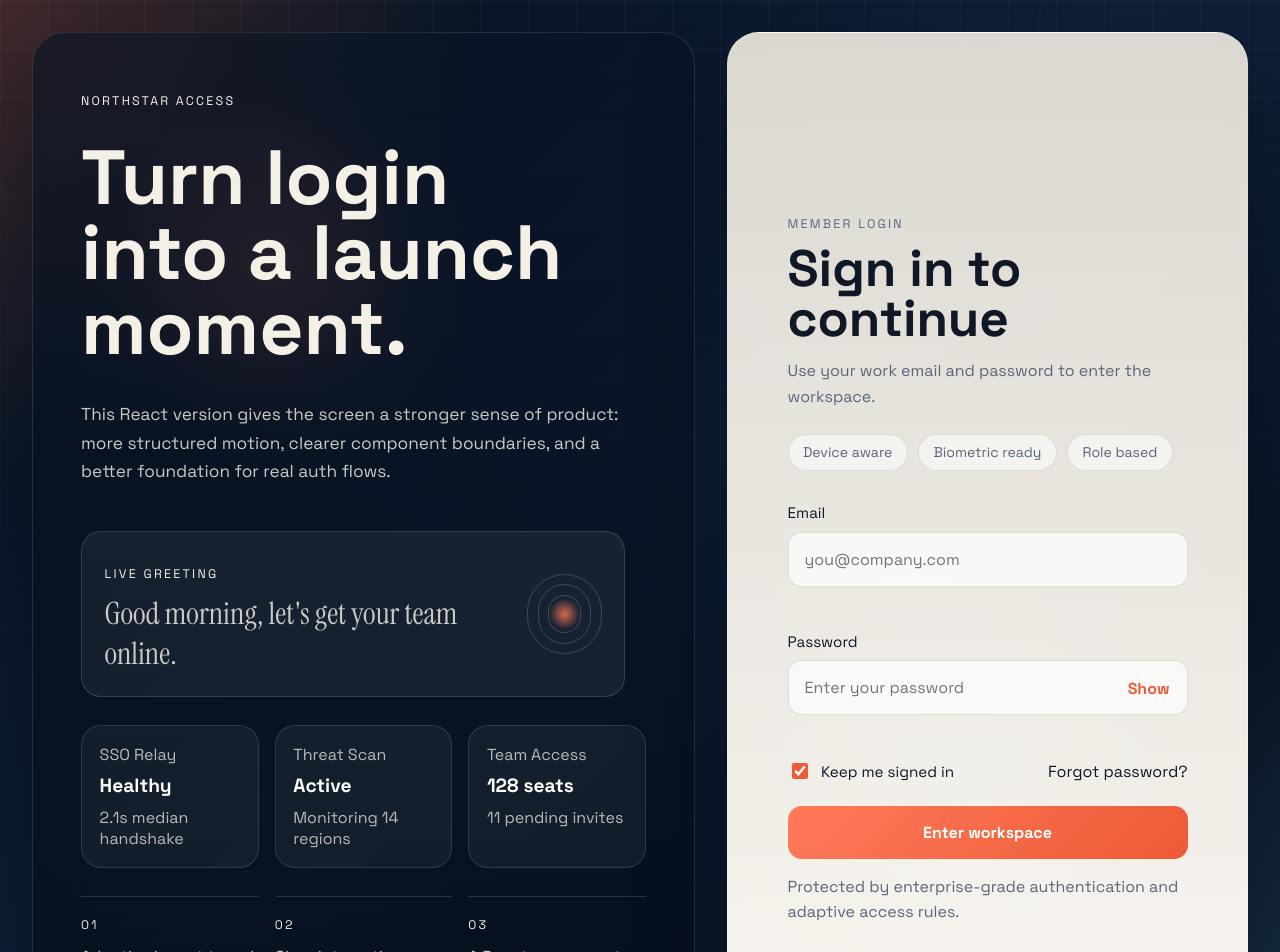
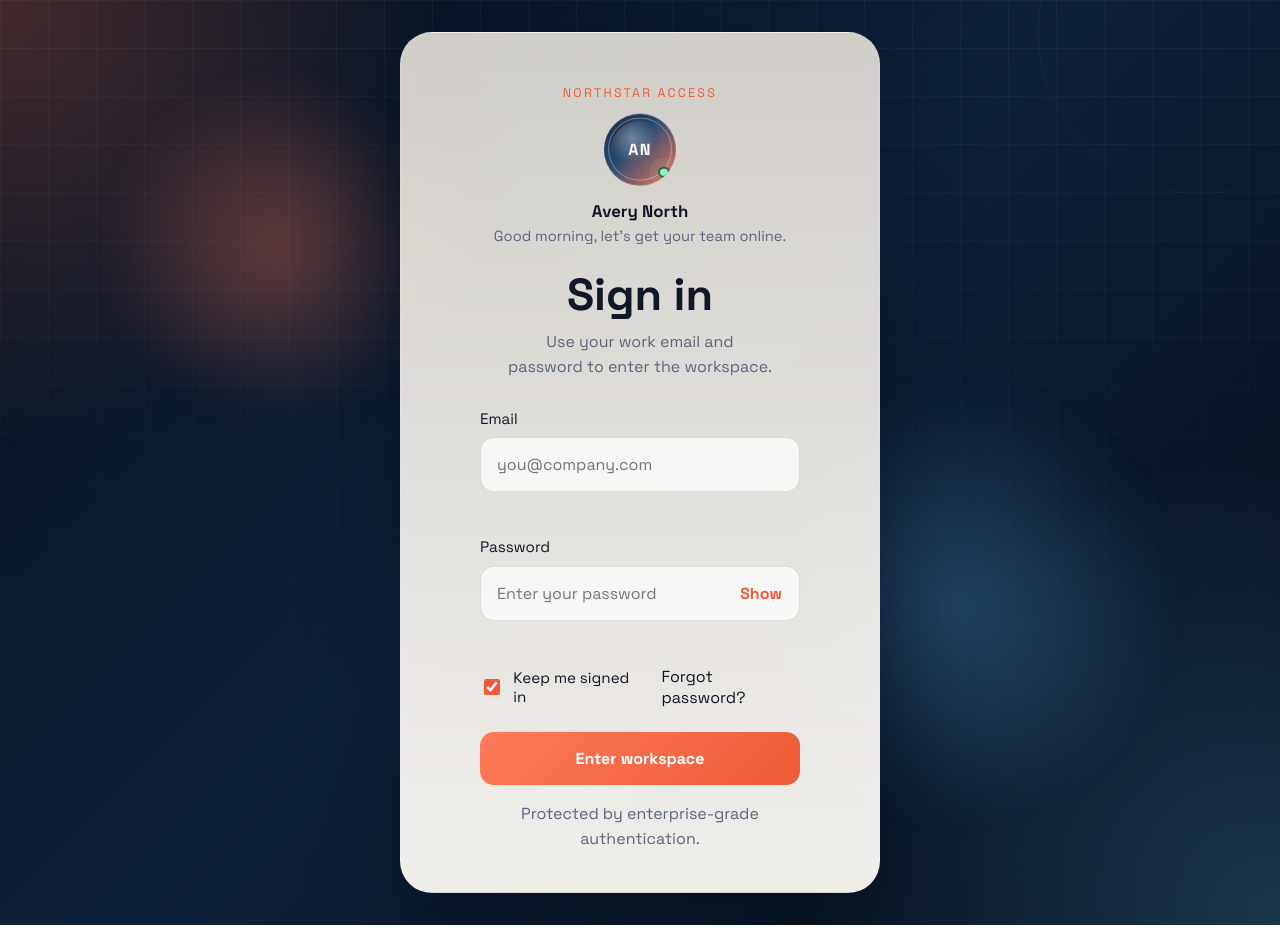
Before and after one commit to chrisrnojo404/login-screen, a React (Vite) app: page / in a window 1280 px wide. Shown: the top 952 px of the page. After the commit the page ends 925 px from the top, so only its background shows below. Built offline with nearby package versions, Linux system fonts and the light colour scheme.

Commit message:
Center and simplify login form

```diff
--- a/src/App.jsx
+++ b/src/App.jsx
@@ -1,16 +1,4 @@
 import { useEffect, useState } from "react";
-
-const activityFeed = [
-  { label: "SSO Relay", value: "Healthy", detail: "2.1s median handshake" },
-  { label: "Threat Scan", value: "Active", detail: "Monitoring 14 regions" },
-  { label: "Team Access", value: "128 seats", detail: "11 pending invites" }
-];
-
-const highlights = [
-  "Adaptive layout tuned for desktop, tablet, and mobile.",
-  "Clear interaction states with lightweight validation feedback.",
-  "A React component base that is ready for real authentication wiring."
-];
 
 function getGreeting() {
   const hour = new Date().getHours();
@@ -87,63 +75,27 @@ export default function App() {
       </section>
 
       <section className="login-layout" aria-label="Login experience">
-        <aside className="brand-panel">
-          <div className="brand-copy">
-            <p className="eyebrow">Northstar Access</p>
-            <h1>Turn login into a launch moment.</h1>
-            <p className="intro">
-              This React version gives the screen a stronger sense of product:
-              more structured motion, clearer component boundaries, and a better
-              foundation for real auth flows.
-            </p>
-          </div>
+        <section className="form-panel form-panel--minimal">
+          <div className="form-panel__inner">
+            <p className="eyebrow eyebrow--center">Northstar Access</p>
 
-          <div className="status-card">
-            <div>
-              <p className="status-label">Live greeting</p>
-              <p className="status-copy">{greeting}</p>
-            </div>
-            <div className="orbit-indicator" aria-hidden="true">
-              <span></span>
-              <span></span>
-              <span></span>
-            </div>
-          </div>
-
-          <div className="activity-grid" aria-label="Platform status">
-            {activityFeed.map((item) => (
-              <article className="activity-card" key={item.label}>
-                <p>{item.label}</p>
-                <strong>{item.value}</strong>
-                <span>{item.detail}</span>
-              </article>
-            ))}
-          </div>
-
-          <div className="feature-list">
-            {highlights.map((item, index) => (
-              <article key={item}>
-                <span>{String(index + 1).padStart(2, "0")}</span>
-                <p>{item}</p>
-              </article>
-            ))}
-          </div>
-        </aside>
-
-        <section className="form-panel">
-          <div className="form-panel__inner">
-            <div className="form-heading">
-              <p className="badge">Member Login</p>
-              <h2>Sign in to continue</h2>
-              <p>
-                Use your work email and password to enter the workspace.
-              </p>
+            <div className="member-badge member-badge--minimal" aria-label="Member profile preview">
+              <div className="member-badge__avatar" aria-hidden="true">
+                <span className="member-badge__pulse"></span>
+                <span className="member-badge__orbit"></span>
+                <span className="member-badge__ring"></span>
+                <span className="member-badge__presence"></span>
+                <span className="member-badge__initials">AN</span>
+              </div>
+              <div className="member-badge__copy">
+                <strong>Avery North</strong>
+                <span>{greeting}</span>
+              </div>
             </div>
 
-            <div className="trust-row" aria-label="Security highlights">
-              <span>Device aware</span>
-              <span>Biometric ready</span>
-              <span>Role based</span>
+            <div className="form-heading form-heading--minimal">
+              <h2>Sign in</h2>
+              <p>Use your work email and password to enter the workspace.</p>
             </div>
 
             <form className="login-form" onSubmit={handleSubmit} noValidate>
@@ -206,10 +158,10 @@ export default function App() {
                 Enter workspace
               </button>
 
-              <p className="form-note" aria-live="polite">
+              <p className="form-note form-note--minimal" aria-live="polite">
                 {submitted && canSubmit
                   ? "Looking good. This React screen is ready to connect to real authentication."
-                  : "Protected by enterprise-grade authentication and adaptive access rules."}
+                  : "Protected by enterprise-grade authentication."}
               </p>
             </form>
           </div>
--- a/src/styles.css
+++ b/src/styles.css
@@ -120,199 +120,176 @@ button {
   mask-image: linear-gradient(to bottom, rgba(0, 0, 0, 0.92), transparent 92%);
 }
 
-.login-layout {
+.login-layout,
+.form-panel {
   position: relative;
   z-index: 1;
+}
+
+.login-layout {
   min-height: 100vh;
   display: grid;
-  grid-template-columns: 1.12fr 0.88fr;
-  gap: 2rem;
+  place-items: center;
   padding: 2rem;
 }
 
-.brand-panel,
 .form-panel {
   border: 1px solid var(--line);
   box-shadow: var(--shadow);
   backdrop-filter: blur(24px);
 }
 
-.brand-panel {
-  display: flex;
-  flex-direction: column;
-  gap: 1.75rem;
-  justify-content: space-between;
-  padding: 3rem;
-  border-radius: var(--radius-xl);
-  background: linear-gradient(180deg, rgba(8, 19, 36, 0.6), rgba(6, 14, 27, 0.84));
-}
-
-.brand-copy {
-  display: grid;
-  gap: 1.1rem;
-}
-
 .eyebrow,
-.badge,
-.status-label,
-.feature-list span {
+.badge {
   text-transform: uppercase;
   letter-spacing: 0.18em;
   font-size: 0.78rem;
 }
 
-.brand-panel h1,
 .form-heading h2 {
   margin: 0;
   line-height: 0.98;
-}
-
-.brand-panel h1 {
-  max-width: 10ch;
-  font-size: clamp(3rem, 6vw, 6.4rem);
-}
-
-.intro,
-.status-copy,
-.feature-list p,
-.form-note {
-  color: rgba(245, 240, 230, 0.82);
-}
-
-.intro {
-  max-width: 40rem;
-  font-size: 1.08rem;
-  line-height: 1.65;
-}
-
-.status-card {
-  display: flex;
-  align-items: center;
-  justify-content: space-between;
-  gap: 1.5rem;
-  width: min(100%, 34rem);
-  padding: 1.35rem 1.4rem;
-  border: 1px solid rgba(255, 255, 255, 0.14);
-  border-radius: var(--radius-lg);
-  background: rgba(255, 255, 255, 0.06);
-}
-
-.status-copy {
-  margin: 0.5rem 0 0;
-  font-family: "Instrument Serif", serif;
-  font-size: clamp(1.5rem, 2.4vw, 2rem);
-}
-
-.orbit-indicator {
-  position: relative;
-  width: 5rem;
-  height: 5rem;
-}
-
-.orbit-indicator span {
-  position: absolute;
-  inset: 0;
-  border: 1px solid rgba(255, 255, 255, 0.18);
-  border-radius: 999px;
-}
-
-.orbit-indicator span:nth-child(2) {
-  inset: 0.65rem;
-}
-
-.orbit-indicator span:nth-child(3) {
-  inset: 1.3rem;
-  background: radial-gradient(circle, rgba(255, 122, 89, 0.82), transparent 66%);
-}
-
-.activity-grid {
-  display: grid;
-  grid-template-columns: repeat(3, minmax(0, 1fr));
-  gap: 1rem;
-}
-
-.activity-card {
-  padding: 1.1rem;
-  border: 1px solid rgba(255, 255, 255, 0.12);
-  border-radius: var(--radius-lg);
-  background: rgba(255, 255, 255, 0.05);
-}
-
-.activity-card p,
-.activity-card span {
-  margin: 0;
-  color: rgba(245, 240, 230, 0.74);
-}
-
-.activity-card strong {
-  display: block;
-  margin: 0.55rem 0;
-  font-size: 1.2rem;
-  color: white;
-}
-
-.feature-list {
-  display: grid;
-  grid-template-columns: repeat(3, 1fr);
-  gap: 1rem;
-}
-
-.feature-list article {
-  padding: 1rem 0 0;
-  border-top: 1px solid rgba(255, 255, 255, 0.14);
-}
-
-.feature-list p {
-  margin: 0.7rem 0 0;
-  line-height: 1.55;
 }
 
 .form-panel {
   display: grid;
   place-items: center;
   border-radius: var(--radius-xl);
-  background: linear-gradient(180deg, var(--panel), var(--panel-strong));
+  width: min(100%, 30rem);
+  background: linear-gradient(180deg, rgba(247, 241, 231, 0.84), rgba(255, 252, 246, 0.94));
   color: var(--text-dark);
 }
 
-.form-panel__inner {
-  width: min(100%, 31rem);
-  padding: 3rem;
+.form-panel--minimal {
+  overflow: hidden;
 }
 
-.badge {
+.form-panel__inner {
+  width: min(100%, 24rem);
+  padding: 2.5rem 2rem;
+}
+
+.member-badge {
+  display: flex;
+  align-items: center;
+  gap: 1rem;
+  justify-content: center;
+}
+
+.member-badge--minimal {
+  margin-top: 0.75rem;
+  margin-bottom: 1.6rem;
+  flex-direction: column;
+  gap: 0.9rem;
+  text-align: center;
+}
+
+.member-badge__avatar {
+  position: relative;
+  display: grid;
+  place-items: center;
+  width: 4.5rem;
+  height: 4.5rem;
+  border-radius: 50%;
+  background: linear-gradient(135deg, #1a2840 0%, #294a73 42%, #ff7a59 100%);
+  color: white;
+  flex-shrink: 0;
+  overflow: hidden;
+  isolation: isolate;
+  animation: avatarFloat 5s ease-in-out infinite;
+}
+
+.member-badge__avatar::before {
+  content: "";
+  position: absolute;
+  inset: 0.45rem;
+  border-radius: 50%;
+  background: radial-gradient(circle at 35% 30%, rgba(255, 255, 255, 0.34), transparent 45%);
+}
+
+.member-badge__pulse,
+.member-badge__orbit,
+.member-badge__ring {
+  position: absolute;
+  border-radius: 50%;
+}
+
+.member-badge__pulse {
+  inset: -0.35rem;
+  border: 1px solid rgba(103, 198, 255, 0.34);
+  opacity: 0.7;
+  animation: avatarPulse 2.8s ease-out infinite;
+}
+
+.member-badge__orbit {
+  inset: -0.55rem;
+  border: 1px dashed rgba(255, 255, 255, 0.22);
+  animation: avatarSpin 9s linear infinite;
+}
+
+.member-badge__ring {
+  inset: 0.28rem;
+  border: 1px solid rgba(255, 255, 255, 0.35);
+}
+
+.member-badge__presence {
+  position: absolute;
+  right: 0.4rem;
+  bottom: 0.48rem;
+  z-index: 2;
+  width: 0.72rem;
+  height: 0.72rem;
+  border: 2px solid rgba(20, 28, 43, 0.7);
+  border-radius: 50%;
+  background: #86f7b0;
+  box-shadow: 0 0 0 0 rgba(134, 247, 176, 0.6);
+  animation: presencePulse 2.2s ease-out infinite;
+}
+
+.member-badge__initials {
+  position: relative;
+  z-index: 2;
+  font-weight: 700;
+  letter-spacing: 0.08em;
+}
+
+.member-badge__copy {
+  display: grid;
+  gap: 0.18rem;
+}
+
+.member-badge__copy strong {
+  font-size: 1.05rem;
+}
+
+.member-badge__copy span {
+  color: var(--text-soft);
+  font-size: 0.92rem;
+  line-height: 1.5;
+}
+
+.eyebrow--center {
+  text-align: center;
   color: var(--accent-strong);
 }
 
 .form-heading h2 {
-  font-size: clamp(2.1rem, 4vw, 3.2rem);
-  margin-top: 0.55rem;
+  font-size: clamp(2rem, 4vw, 2.8rem);
 }
 
 .form-heading p {
-  margin: 0.9rem 0 0;
+  margin: 0.75rem 0 0;
   color: var(--text-soft);
   line-height: 1.6;
+  text-wrap: balance;
 }
 
-.trust-row {
-  display: flex;
-  flex-wrap: wrap;
-  gap: 0.65rem;
-  margin-top: 1.5rem;
-}
-
-.trust-row span {
-  padding: 0.55rem 0.9rem;
-  border: 1px solid var(--line-dark);
-  border-radius: 999px;
-  background: rgba(255, 255, 255, 0.56);
-  color: var(--text-soft);
-  font-size: 0.88rem;
+.form-heading--minimal {
+  text-align: center;
 }
 
 .login-form {
-  margin-top: 2rem;
+  margin-top: 1.8rem;
 }
 
 .field {
@@ -424,6 +401,11 @@ button {
   margin: 1rem 0 0;
   color: var(--text-soft);
   line-height: 1.55;
+  text-align: center;
+}
+
+.form-note--minimal {
+  margin-top: 1.1rem;
 }
 
 @keyframes float {
@@ -454,13 +436,55 @@ button {
   }
 }
 
-@media (max-width: 1100px) {
-  .login-layout {
-    grid-template-columns: 1fr;
+@keyframes avatarFloat {
+  0%,
+  100% {
+    transform: translateY(0);
   }
 
-  .brand-panel {
-    gap: 2rem;
+  50% {
+    transform: translateY(-4px);
+  }
+}
+
+@keyframes avatarSpin {
+  from {
+    transform: rotate(0deg);
+  }
+
+  to {
+    transform: rotate(360deg);
+  }
+}
+
+@keyframes avatarPulse {
+  0% {
+    transform: scale(0.92);
+    opacity: 0.72;
+  }
+
+  70% {
+    transform: scale(1.08);
+    opacity: 0;
+  }
+
+  100% {
+    transform: scale(1.08);
+    opacity: 0;
+  }
+}
+
+@keyframes presencePulse {
+  0% {
+    box-shadow: 0 0 0 0 rgba(134, 247, 176, 0.55);
+  }
+
+  70% {
+    box-shadow: 0 0 0 10px rgba(134, 247, 176, 0);
+  }
+
+  100% {
+    box-shadow: 0 0 0 0 rgba(134, 247, 176, 0);
   }
 }
 
@@ -469,26 +493,14 @@ button {
     padding: 1rem;
   }
 
-  .brand-panel,
   .form-panel__inner {
     padding: 1.5rem;
-  }
-
-  .activity-grid,
-  .feature-list {
-    grid-template-columns: 1fr;
-  }
-
-  .status-card {
-    align-items: flex-start;
-    flex-direction: column;
   }
 }
 
 @media (max-width: 640px) {
-  .brand-panel h1 {
-    max-width: 100%;
-    font-size: clamp(2.6rem, 12vw, 4rem);
+  .member-badge {
+    gap: 0.8rem;
   }
 
   .form-row {
```
